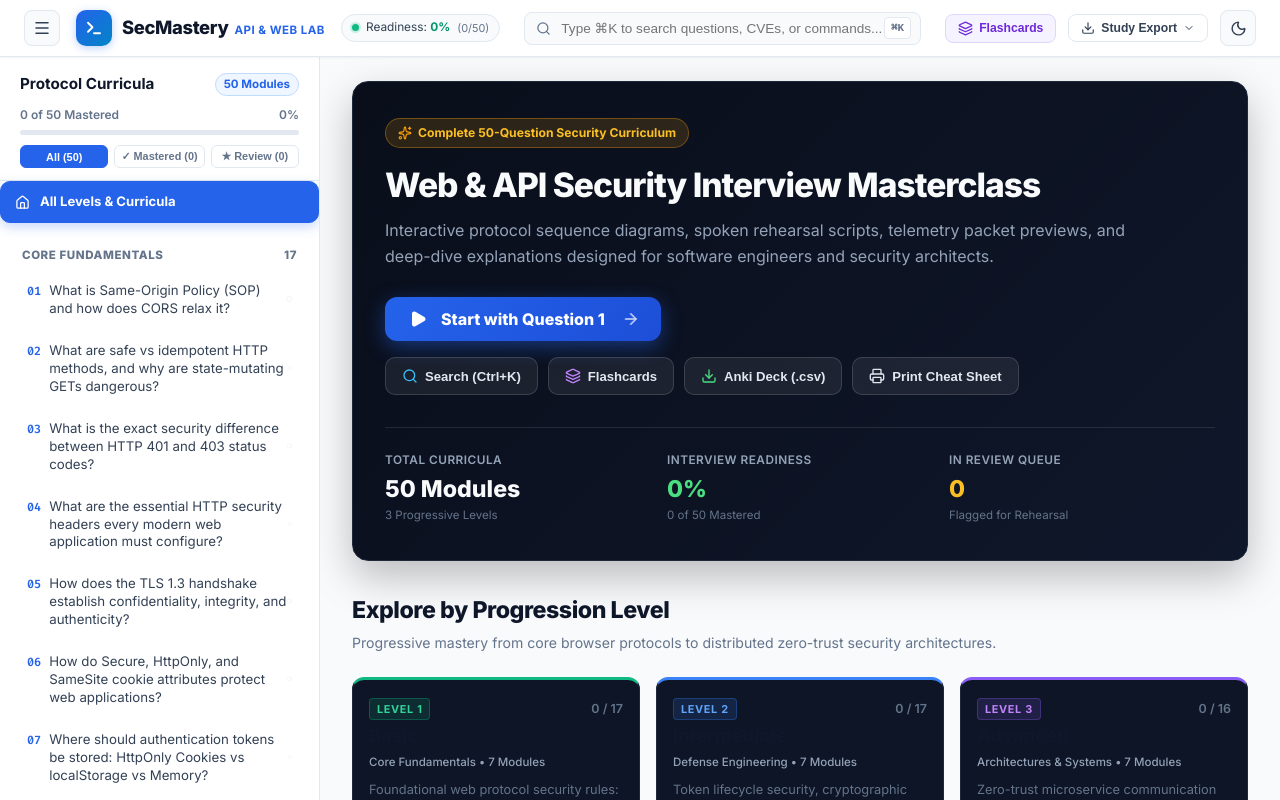
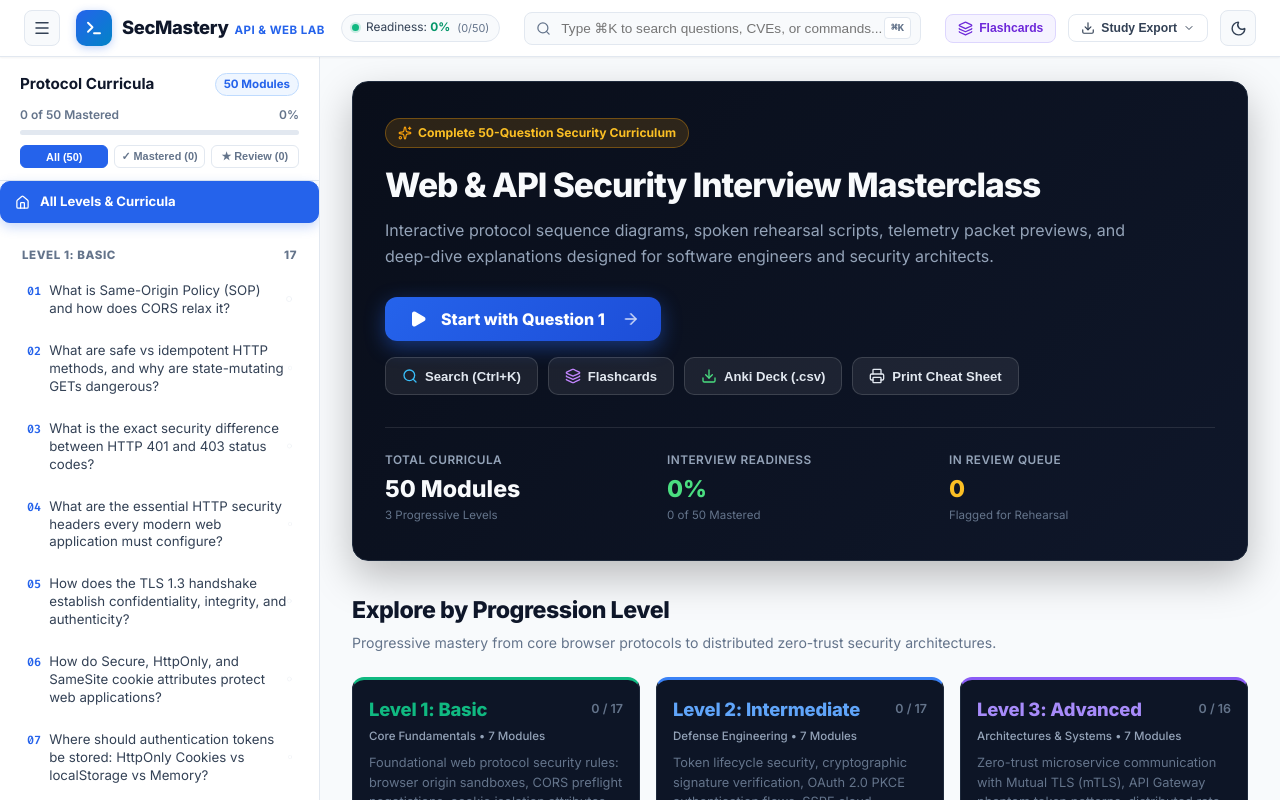
Before and after one commit to keerthishankar68-sb/web-api-security-prep, a React (Vite) app: page / in a window 1280 px wide. Shown: the top 800 px of the page. Built offline with nearby package versions, Linux system fonts and the light colour scheme.

Commit message:
fix: update column headers and start buttons to Level 1: Basic, Level 2: Intermediate, Level 3: Advanced

```diff
--- a/src/components/HomeCurriculumView.tsx
+++ b/src/components/HomeCurriculumView.tsx
@@ -207,10 +207,7 @@ export const HomeCurriculumView: React.FC<HomeCurriculumViewProps> = ({
               <div key={lvl.id} className={`diff-col-panel ${lvl.colorTheme}`}>
                 <div className="diff-col-header">
                   <div className="diff-col-title-row">
-                    <div className="diff-col-level-badge-wrap">
-                      <span className={`diff-col-tag ${lvl.colorTheme}`}>Level {lvl.levelNumber}</span>
-                      <h3 className="diff-col-name">{lvl.name}</h3>
-                    </div>
+                    <h3 className={`diff-col-name ${lvl.colorTheme}`}>Level {lvl.levelNumber}: {lvl.name}</h3>
                     <span className="diff-col-count">{lvlMastered} / {lvl.questions.length}</span>
                   </div>
                   <div className="diff-col-audience">{lvl.badge}</div>
@@ -221,7 +218,7 @@ export const HomeCurriculumView: React.FC<HomeCurriculumViewProps> = ({
                       className={`diff-start-btn ${lvl.colorTheme}`}
                       onClick={() => navigate(`/${firstLvlQ.slug}`)}
                     >
-                      Start Level {lvl.levelNumber} <ArrowRight size={13} />
+                      Start Level {lvl.levelNumber}: {lvl.name} <ArrowRight size={13} />
                     </button>
                   )}
                 </div>
--- a/src/components/Sidebar.tsx
+++ b/src/components/Sidebar.tsx
@@ -46,9 +46,9 @@ export const Sidebar: React.FC<SidebarProps> = ({
   const progressPercent = Math.round((masteredCount / Math.max(1, questions.length)) * 100);
 
   const tiers: TierGroup[] = [
-    { tier: 'Core', label: 'CORE FUNDAMENTALS', questions: [] },
-    { tier: 'Intermediate', label: 'INTERMEDIATE DEFENSES', questions: [] },
-    { tier: 'Advanced', label: 'ADVANCED ARCHITECTURES', questions: [] }
+    { tier: 'Core', label: 'LEVEL 1: BASIC', questions: [] },
+    { tier: 'Intermediate', label: 'LEVEL 2: INTERMEDIATE', questions: [] },
+    { tier: 'Advanced', label: 'LEVEL 3: ADVANCED', questions: [] }
   ];
 
   filtered.forEach((q) => {
```
